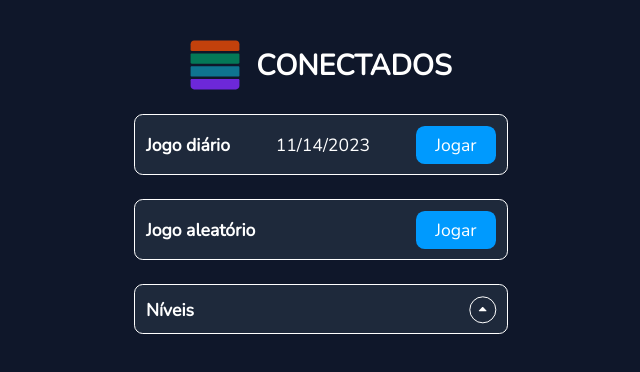
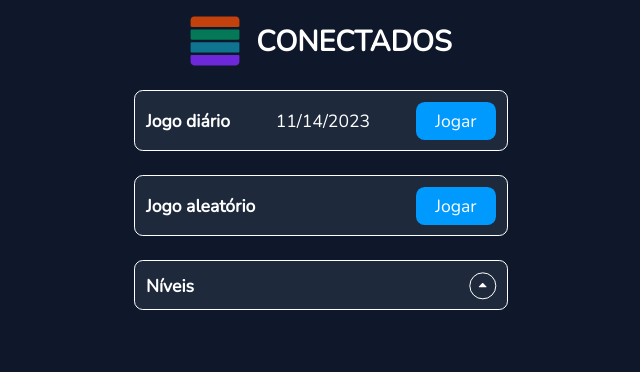
Before and after one commit to MontebellerZ/conectados, a React (Vite) app: page / in a window 1280 px wide. Shown: the top 372 px of the page, without its empty margins (319-959 px from the left). Built offline with nearby package versions, Linux system fonts and the light colour scheme.

Commit message:
css device

```diff
--- a/src/App.css
+++ b/src/App.css
@@ -18,7 +18,7 @@ body {
     color: #fff;
     font-family: Nunito, sans-serif;
     font-weight: 600;
-    padding: 1em;
+    padding: 1em !important;
     display: flex;
     flex-direction: column;
     align-items: center;
--- a/src/screens/home/styles.css
+++ b/src/screens/home/styles.css
@@ -4,7 +4,7 @@
     align-items: stretch;
     justify-content: flex-start;
     gap: 1.5em;
-    height: 90%;
+    height: 100%;
     text-align: center;
 }
 
@@ -23,7 +23,6 @@
 #home .card {
     display: flex;
     align-items: center;
-    gap: 1em;
     justify-content: space-between;
     font-size: 1.1em;
     padding: 0.6em;
```
